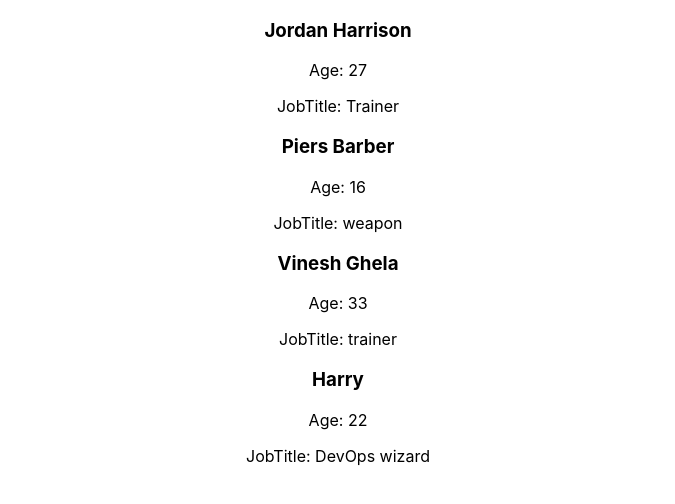
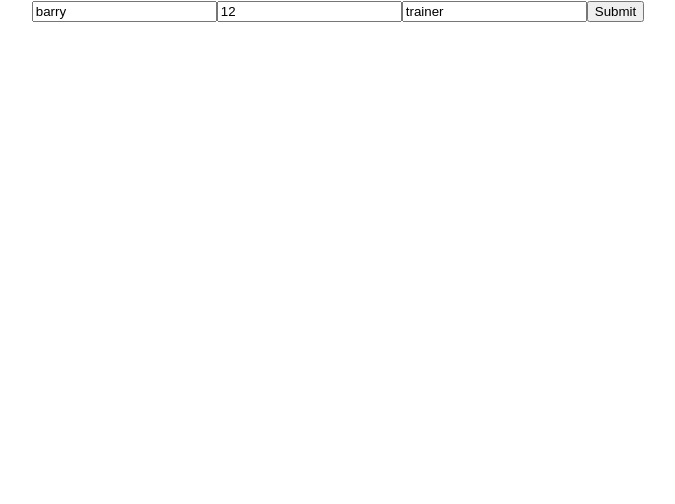
Before and after one commit to JHarry444/BAE-React, a React (Create React App) app: page / in a window 1280 px wide. Shown: the top 504 px of the page, without its empty margins (302-977 px from the left). Built offline with nearby package versions, Linux system fonts and the light colour scheme.

Commit message:
added state example

```diff
--- a/src/App.js
+++ b/src/App.js
@@ -3,17 +3,28 @@ import './App.css';
 import Heading from './Heading';
 import Component from './Component';
 import Trainer from './Trainer';
+import TrainerForm from './TrainerForm';
 
 function App() {
 
-  const trainers = trainersJSON.map(trainer => <Trainer name={trainer.name} age={trainer.age} jobTitle = {trainer.jobTitle}/>);
+  const trainers = trainersJSON.map(trainer => {
+    return (
+            <Trainer
+              name={trainer.name}
+              age={trainer.age}
+              jobTitle = {trainer.jobTitle}
+            />
+          );
+  });
 
   return (
     <div className="App">
+      <TrainerForm/>
       {/* <Heading/> */}
       {/* { <Trainer name="JH" age={27} jobTitle="Weapon"/> } */}
-      {trainers}
+      {/* {trainers}
       <Trainer/>
+      <Trainer name="sav" age={22} jobTitle="trainer"/> */}
       {/* <Component/> */}
     </div>
   );
--- /dev/null
+++ b/src/TrainerForm.jsx
@@ -0,0 +1,20 @@
+import { useState } from "react";
+
+
+const TrainerForm = () => {
+
+    const [name, setName] = useState("barry");
+    const [age, setAge] = useState(12);
+    const [jobTitle, setJobTitle] = useState("trainer");
+
+    return (
+        <form>
+            <input placeholder="name" value={name} onChange={(event) => setName(event.target.value)}/>
+            <input placeholder="age" value={age} onChange={(e) => setAge(e.target.value)} />
+            <input placeholder="job title" value={jobTitle} onChange={(e) => setJobTitle(e.target.value)}/>
+            <button type="button">Submit</button>
+        </form>
+    )
+}
+
+export default TrainerForm;
```
Also changed, not shown: src/Trainer.jsx (+6 -6 lines).
